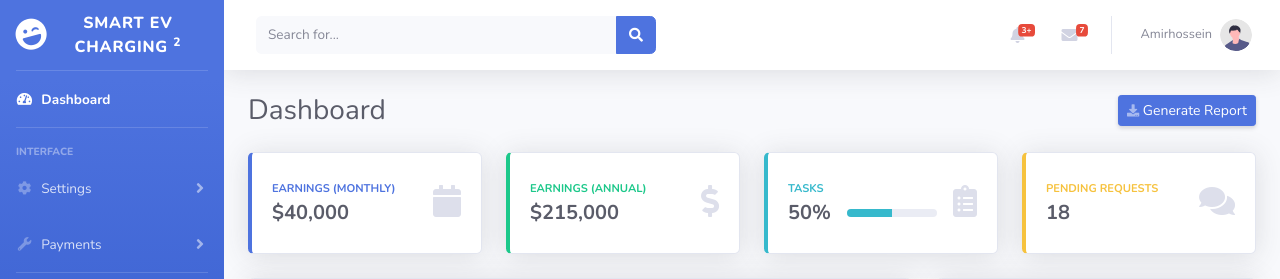
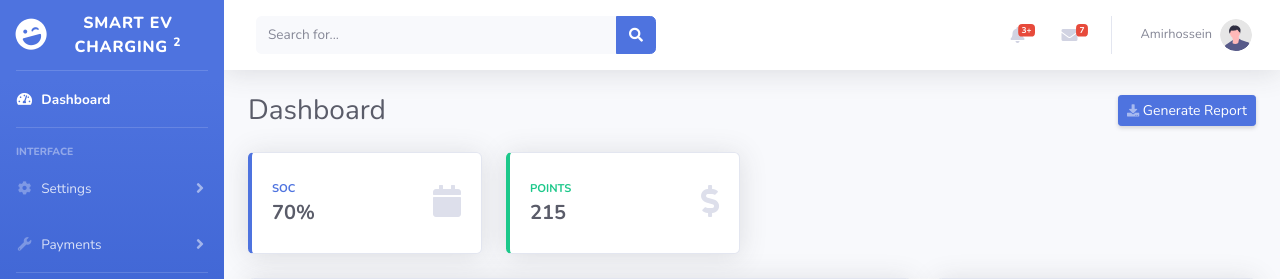
Before and after one commit to Chloe-Zhouu/Electric-Vehicle-Charging-Station-Map, a Flask app: page / in a window 1280 px wide. Shown: the top 279 px of the page. Run offline with Flask 2, Linux system fonts and the light colour scheme; the visitor is signed in with stand-in values (Sample User, id 1); some libraries are stand-ins or nearby versions.

Commit message:
final steps

```diff
--- a/app/dijkstra.py
+++ b/app/dijkstra.py
@@ -191,11 +191,11 @@ def locator(SOC, city_name, cities_location):#, car_coordinate):
     #Charging station specs
     #Source London Charging Station
 
-    CS1 = {'Name': 'CS1', 'Power': 12, 'Location':(51.52, -0.13), 'Vehicle-to-Charger Connection': 'SAE J1772', 'Capacity': 10, 'Network Security': '128-bit AES Encryption', 'Load': 100}
+    CS1 = {'Name': 'CS1', 'Power': 12, 'Location':(51.47828, -0.51544), 'Vehicle-to-Charger Connection': 'SAE J1772', 'Capacity': 10, 'Network Security': '128-bit AES Encryption', 'Load': 100}
 
-    CS2 = {'Name': 'CS2', 'Power': 7.2, 'Location':(51.53, -0.19), 'Vehicle-to-Charger Connection': 'SAE J1772', 'Capacity': 5, 'Network Security': '128-bit AES Encryption', 'Load': 80}
+    CS2 = {'Name': 'CS2', 'Power': 7.2, 'Location':(51.13518, -0.19114), 'Vehicle-to-Charger Connection': 'SAE J1772', 'Capacity': 5, 'Network Security': '128-bit AES Encryption', 'Load': 80}
 
-    CS3 = {'Name': 'CS3', 'Power': 15, 'Location':(51.50, -0.15), 'Vehicle-to-Charger Connection': 'SAE J1772', 'Capacity': 20, 'Network Security': '128-bit AES Encryption', 'Load': 20}
+    CS3 = {'Name': 'CS3', 'Power': 15, 'Location':(51.51182, -0.13763), 'Vehicle-to-Charger Connection': 'SAE J1772', 'Capacity': 20, 'Network Security': '128-bit AES Encryption', 'Load': 20}
 
     city_chargers = {'London':[CS1, CS2, CS3]}
     #city_chargers = {'Oxford':[CS1, CS2, CS3]}
@@ -259,7 +259,7 @@ def locator(SOC, city_name, cities_location):#, car_coordinate):
 
     return (str(feasible_CS[i]['Location'][0]), str(feasible_CS[i]['Location'][1]))
 
-max_ev_driving_dist = 150 #in miles
+max_ev_driving_dist = 175 #in miles
 
 cities_location = {
     'Portsmouth' : {'lat': 50.798908, 'lon': -1.091160},
@@ -351,6 +351,9 @@ init_graph['Nottingham']['Birmingham'] = 52
 init_graph['Birmingham']['Liverpool'] = 99
 init_graph['Liverpool']['Birmingham'] = 99
 
+init_graph['Bristol']['Cardiff'] = 41.9
+init_graph['Cardiff']['Bristol'] = 41.9
+
 
 graph = Graph(cities, init_graph)
 
--- a/app/templates/cars.html
+++ b/app/templates/cars.html
@@ -43,7 +43,7 @@
 
             <!-- Nav Item - Dashboard -->
             <li class="nav-item">
-                <a class="nav-link" href="index.html">
+                <a class="nav-link" href="/index">
                     <i class="fas fa-fw fa-tachometer-alt"></i>
                     <span>Dashboard</span></a>
             </li>
@@ -65,8 +65,8 @@
                 </a>
                 <div id="collapseTwo" class="collapse" aria-labelledby="headingTwo" data-parent="#accordionSidebar">
                     <div class="bg-white py-2 collapse-inner rounded">
-                        <a class="collapse-item" href="profile.html">My Profile</a>
-                        <a class="collapse-item active" href="cars.html">My Car</a>
+                        <a class="collapse-item" href="/profile">My Profile</a>
+                        <a class="collapse-item active" href="/cars">My Car</a>
                     </div>
                 </div>
             </li>
--- a/app/templates/index.html
+++ b/app/templates/index.html
@@ -48,7 +48,7 @@
 
             <!-- Nav Item - Dashboard -->
             <li class="nav-item active">
-                <a class="nav-link" href="index.html">
+                <a class="nav-link" href="/index">
                     <i class="fas fa-fw fa-tachometer-alt"></i>
                     <span>Dashboard</span></a>
             </li>
@@ -380,8 +380,8 @@
                                     <div class="row no-gutters align-items-center">
                                         <div class="col mr-2">
                                             <div class="text-xs font-weight-bold text-primary text-uppercase mb-1">
-                                                Earnings (Monthly)</div>
-                                            <div class="h5 mb-0 font-weight-bold text-gray-800">$40,000</div>
+                                                SOC</div>
+                                            <div class="h5 mb-0 font-weight-bold text-gray-800">70%</div>
                                         </div>
                                         <div class="col-auto">
                                             <i class="fas fa-calendar fa-2x text-gray-300"></i>
@@ -398,58 +398,11 @@
                                     <div class="row no-gutters align-items-center">
                                         <div class="col mr-2">
                                             <div class="text-xs font-weight-bold text-success text-uppercase mb-1">
-                                                Earnings (Annual)</div>
-                                            <div class="h5 mb-0 font-weight-bold text-gray-800">$215,000</div>
+                                                Points</div>
+                                            <div class="h5 mb-0 font-weight-bold text-gray-800">215</div>
                                         </div>
                                         <div class="col-auto">
                                             <i class="fas fa-dollar-sign fa-2x text-gray-300"></i>
-                                        </div>
-                                    </div>
-                                </div>
-                            </div>
-                        </div>
-
-                        <!-- Earnings (Monthly) Card Example -->
-                        <div class="col-xl-3 col-md-6 mb-4">
-                            <div class="card border-left-info shadow h-100 py-2">
-                                <div class="card-body">
-                                    <div class="row no-gutters align-items-center">
-                                        <div class="col mr-2">
-                                            <div class="text-xs font-weight-bold text-info text-uppercase mb-1">Tasks
-                                            </div>
-                                            <div class="row no-gutters align-items-center">
-                                                <div class="col-auto">
-                                                    <div class="h5 mb-0 mr-3 font-weight-bold text-gray-800">50%</div>
-                                                </div>
-                                                <div class="col">
-                                                    <div class="progress progress-sm mr-2">
-                                                        <div class="progress-bar bg-info" role="progressbar"
-                                                            style="width: 50%" aria-valuenow="50" aria-valuemin="0"
-                                                            aria-valuemax="100"></div>
-                                                    </div>
-                                                </div>
-                                            </div>
-                                        </div>
-                                        <div class="col-auto">
-                                            <i class="fas fa-clipboard-list fa-2x text-gray-300"></i>
-                                        </div>
-                                    </div>
-                                </div>
-                            </div>
-                        </div>
-
-                        <!-- Pending Requests Card Example -->
-                        <div class="col-xl-3 col-md-6 mb-4">
-                            <div class="card border-left-warning shadow h-100 py-2">
-                                <div class="card-body">
-                                    <div class="row no-gutters align-items-center">
-                                        <div class="col mr-2">
-                                            <div class="text-xs font-weight-bold text-warning text-uppercase mb-1">
-                                                Pending Requests</div>
-                                            <div class="h5 mb-0 font-weight-bold text-gray-800">18</div>
-                                        </div>
-                                        <div class="col-auto">
-                                            <i class="fas fa-comments fa-2x text-gray-300"></i>
                                         </div>
                                     </div>
                                 </div>
--- a/app/templates/profile.html
+++ b/app/templates/profile.html
@@ -43,7 +43,7 @@
 
             <!-- Nav Item - Dashboard -->
             <li class="nav-item">
-                <a class="nav-link" href="index.html">
+                <a class="nav-link" href="/index">
                     <i class="fas fa-fw fa-tachometer-alt"></i>
                     <span>Dashboard</span></a>
             </li>
@@ -65,8 +65,8 @@
                 </a>
                 <div id="collapseTwo" class="collapse" aria-labelledby="headingTwo" data-parent="#accordionSidebar">
                     <div class="bg-white py-2 collapse-inner rounded">
-                        <a class="collapse-item active" href="profile.html">My Profile</a>
-                        <a class="collapse-item" href="cars.html">My Car</a>
+                        <a class="collapse-item active" href="/profile">My Profile</a>
+                        <a class="collapse-item" href="/cars">My Car</a>
                     </div>
                 </div>
             </li>
```
